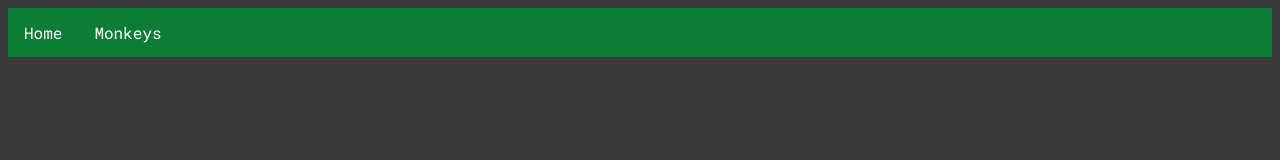
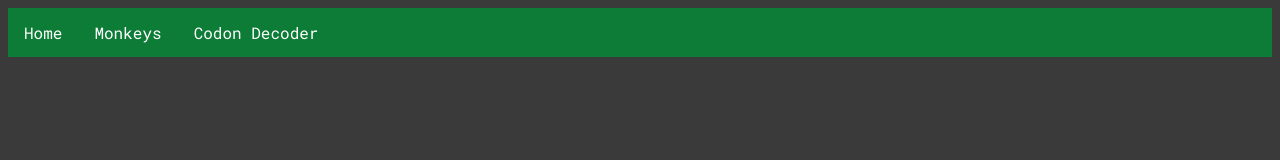
Before and after one commit to crimson-collin/crimson-collin.github.io, a plain HTML site: page menu.html in a window 1280 px wide. Drawn offline with Linux system fonts and the light colour scheme.

Commit message:
add codon decoder

```diff
--- a/menu.html
+++ b/menu.html
@@ -96,5 +96,6 @@
             <a href="monkey_quiz.html">Monkey Quiz</a>
           </div>
         </div>
+        <a href="https://sites.google.com/view/codondecoder/home">Codon Decoder</a>
       </div>
 </html>
```
